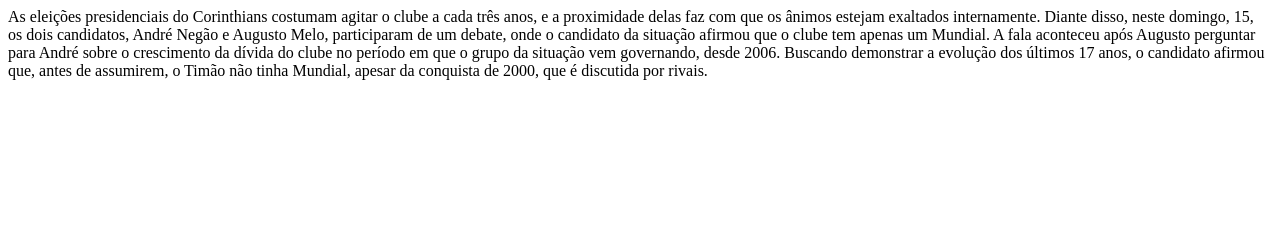
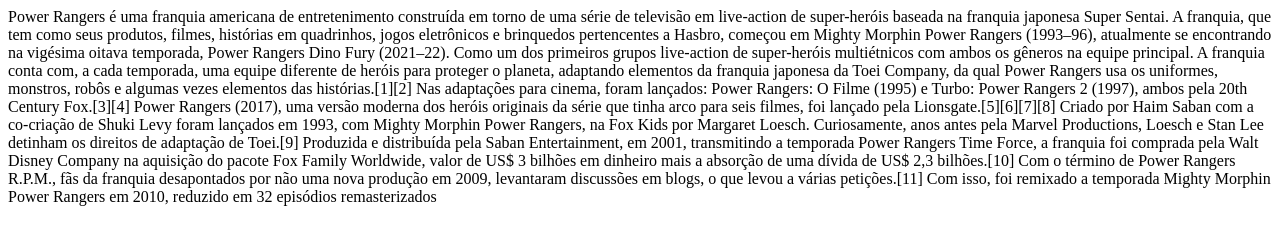
Before and after one commit to sergiobrunodomingues/pensamentocomputacional1A-, a plain HTML site: page index.html in a window 1280 px wide. Drawn offline with Linux system fonts and the light colour scheme.

Commit message:
paragrafo

```diff
--- a/index.html
+++ b/index.html
@@ -1,2 +1,9 @@
-<p>As eleições presidenciais do Corinthians costumam agitar o clube a cada três anos, e a proximidade delas faz com que os ânimos estejam exaltados internamente. Diante disso, neste domingo, 15, os dois candidatos, André Negão e Augusto Melo, participaram de um debate, onde o candidato da situação afirmou que o clube tem apenas um Mundial.
-A fala aconteceu após Augusto perguntar para André sobre o crescimento da dívida do clube no período em que o grupo da situação vem governando, desde 2006. Buscando demonstrar a evolução dos últimos 17 anos, o candidato afirmou que, antes de assumirem, o Timão não tinha Mundial, apesar da conquista de 2000, que é discutida por rivais.</p>
+<p>Power Rangers é uma franquia americana de entretenimento construída em torno de uma série de televisão em live-action de super-heróis baseada na franquia japonesa Super Sentai.
+
+    A franquia, que tem como seus produtos, filmes, histórias em quadrinhos, jogos eletrônicos e brinquedos pertencentes a Hasbro, começou em Mighty Morphin Power Rangers (1993–96), atualmente se encontrando na vigésima oitava temporada, Power Rangers Dino Fury (2021–22).
+
+    Como um dos primeiros grupos live-action de super-heróis multiétnicos com ambos os gêneros na equipe principal. A franquia conta com, a cada temporada, uma equipe diferente de heróis para proteger o planeta, adaptando elementos da franquia japonesa da Toei Company, da qual Power Rangers usa os uniformes, monstros, robôs e algumas vezes elementos das histórias.[1][2]
+
+    Nas adaptações para cinema, foram lançados: Power Rangers: O Filme (1995) e Turbo: Power Rangers 2 (1997), ambos pela 20th Century Fox.[3][4] Power Rangers (2017), uma versão moderna dos heróis originais da série que tinha arco para seis filmes, foi lançado pela Lionsgate.[5][6][7][8]
+
+    Criado por Haim Saban com a co-criação de Shuki Levy foram lançados em 1993, com Mighty Morphin Power Rangers, na Fox Kids por Margaret Loesch. Curiosamente, anos antes pela Marvel Productions, Loesch e Stan Lee detinham os direitos de adaptação de Toei.[9] Produzida e distribuída pela Saban Entertainment, em 2001, transmitindo a temporada Power Rangers Time Force, a franquia foi comprada pela Walt Disney Company na aquisição do pacote Fox Family Worldwide, valor de US$ 3 bilhões em dinheiro mais a absorção de uma dívida de US$ 2,3 bilhões.[10] Com o término de Power Rangers R.P.M., fãs da franquia desapontados por não uma nova produção em 2009, levantaram discussões em blogs, o que levou a várias petições.[11] Com isso, foi remixado a temporada Mighty Morphin Power Rangers em 2010, reduzido em 32 episódios remasterizados</p>
```
